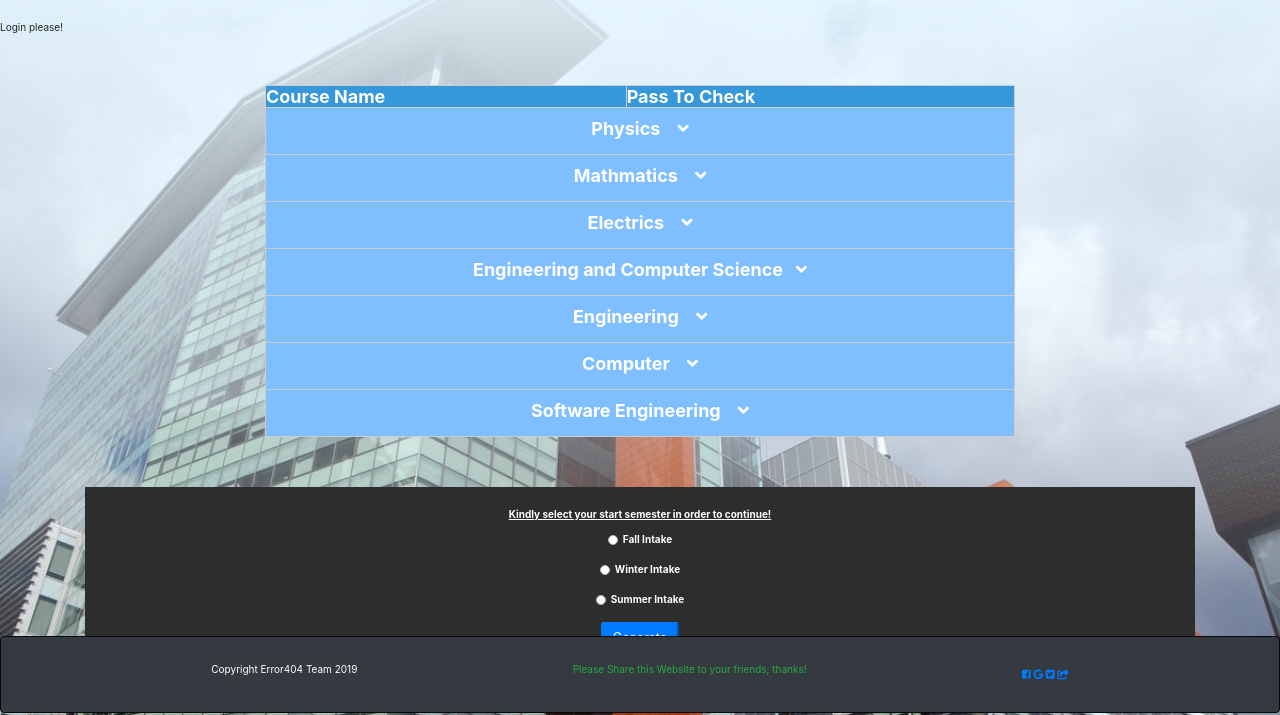
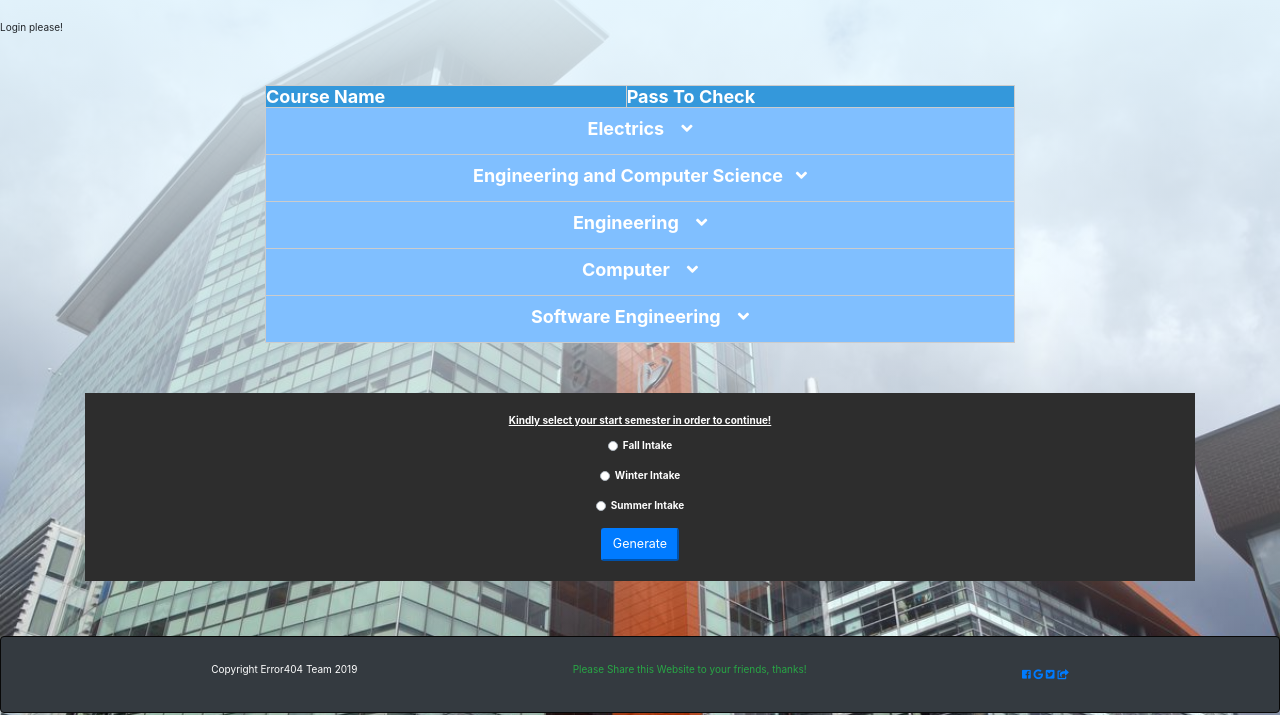
Before and after one commit to jatangohel/SOEN341, a PHP site: page /Generate.php in a window 1280 px wide. Shown: the part 67-782 px from the top of the page. Run offline with PHP 8.4, Linux system fonts and the light colour scheme; some libraries are stand-ins or nearby versions.

Commit message:
Update Generate.php

```diff
--- a/FrontEnd/Generate.php
+++ b/FrontEnd/Generate.php
@@ -165,49 +165,6 @@
 				</tr>
 			</thead>
 			<tbody>
-
-
-				<tbody class="labels" data-toggle="collapse" data-target="#data_1" aria-expanded="true">
-					<tr>
-						<td colspan="2">
-							<label for="Physics">Physics &nbsp;&nbsp;&nbsp;<i class="fas fa-angle-down"></i></label>
-<!--                              <input type="checkbox" id="PHYS204" name="PHYS204" value="PHYS204">-->
-						</td>
-					</tr>
-				</tbody>
-				<tbody class="collapse" id="data_1">
-
-					<tr>
-                        <td>PHYS 204</td>
-                        <td>
-                       <label for="PHYS204">PASS</label>&nbsp;&nbsp;&nbsp;
-                            <input type="checkbox" id="PHYS204" name="check_list[]" value="PHYS204">
-                        </td>
-                    </tr>
-
-					<tr><td>PHYS 205</td><td><label for="PHYS205">PASS</label>&nbsp;&nbsp;&nbsp;
-                        <input type="checkbox" id="PHYS205" name="check_list[]" value="PHYS205"></td></tr>
-				</tbody>
-
-
-
-
-				<tbody class="labels" data-toggle="collapse" href="#data_2"  aria-expanded="true">
-					<tr>
-						<td colspan="2">
-							<label for="Mathmatics">Mathmatics &nbsp;&nbsp;&nbsp;<i class="fas fa-angle-down"></i></label>
-						</td>
-					</tr>
-				</tbody>
-				<tbody class="collapse" id="data_2">
-					<tr><td>MATH 203</td><td> <label for="MATH203">PASS</label>&nbsp;&nbsp;&nbsp;
-                        <input type="checkbox" id="MATH203" name="check_list[]" value="MATH203"> </td></tr>
-					<tr><td>MATH 204</td><td> <label for="MATH204">PASS</label>&nbsp;&nbsp;&nbsp;
-                        <input type="checkbox" id="MATH204" name="check_list[]" value="MATH204"> </td></tr>
-					<tr><td>MATH 205</td><td> <label for="MATH205">PASS</label>&nbsp;&nbsp;&nbsp;
-                        <input type="checkbox" id="MATH205" name="check_list[]" value="MATH205"> </td></tr>
-				</tbody>
-
 
 
 				<tbody class="labels" data-toggle="collapse" href="#data_3"  aria-expanded="true">
```
